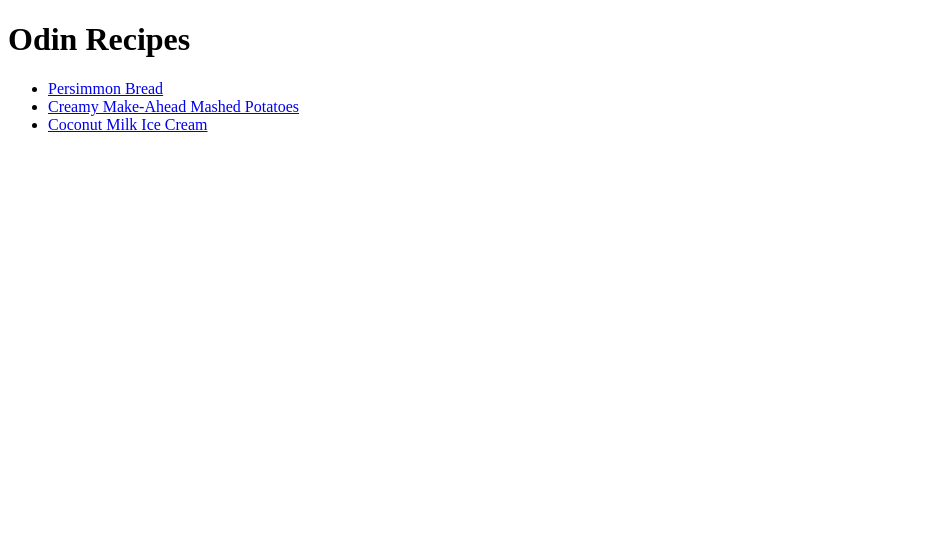
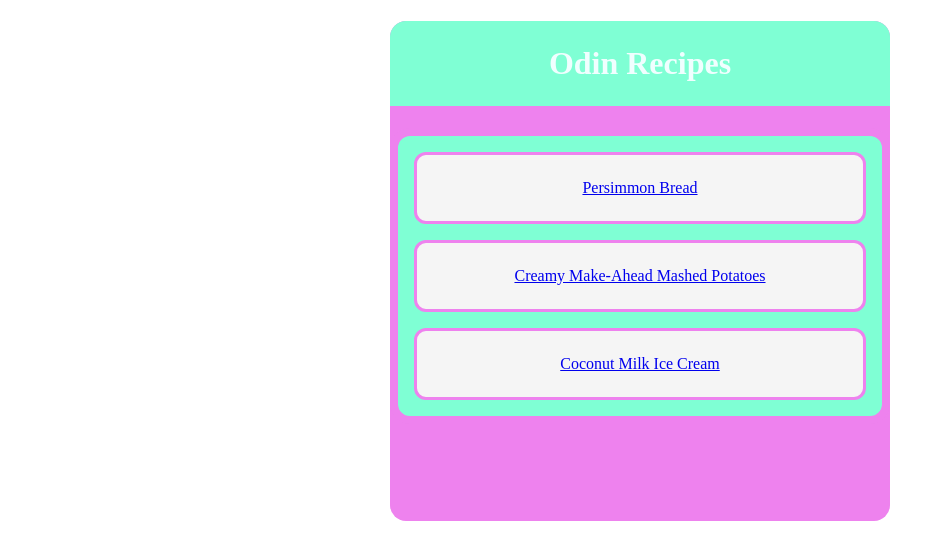
Before and after one commit to syarif-mh/odin-recipes, a plain HTML site: page index.html in a window 1280 px wide. Shown: the whole page, without its empty margins (0-944 px from the left). Drawn offline with Linux system fonts and the light colour scheme.

Commit message:
add style.css file and style index.html file

```diff
--- a/index.html
+++ b/index.html
@@ -4,14 +4,17 @@
     <meta charset="UTF-8">
     <meta name="viewport" content="width=device-width, initial-scale=1.0">
     <title>Odin Recipes</title>
+    <link rel="stylesheet" href="./style.css">
 </head>
 <body>
-    <h1>Odin Recipes</h1>
-    <ul>
-        <li><a href="./recipes/persimmon-bread.html" rel="noopener noreferrer">Persimmon Bread</a></li>
-        <li><a href="./recipes/mashed-potatoes.html" rel="noopener noreferrer">Creamy Make-Ahead Mashed Potatoes</a></li>
-        <li><a href="./recipes/coconut-milk-ic.html" rel="noopener noreferrer">Coconut Milk Ice Cream</a></li>
-    </ul>
+    <div class="recipes">
+        <h1 class="title">Odin Recipes</h1>
+        <ul>
+            <li class="unorder"><a href="./recipes/persimmon-bread.html" rel="noopener noreferrer">Persimmon Bread</a></li>
+            <li class="unorder"><a href="./recipes/mashed-potatoes.html" rel="noopener noreferrer">Creamy Make-Ahead Mashed Potatoes</a></li>
+            <li class="unorder"><a href="./recipes/coconut-milk-ic.html" rel="noopener noreferrer">Coconut Milk Ice Cream</a></li>
+        </ul>
+    </div>
 
 </body>
 </html>
--- /dev/null
+++ b/style.css
@@ -0,0 +1,40 @@
+* {
+    box-sizing: border-box;
+}
+
+.recipes {
+    width: 500px;
+    height: 500px;
+    background-color: violet;
+    margin: auto;
+    border-radius: 16px;
+}
+
+.title {
+    color: azure;
+    text-align: center;
+    background-color: aquamarine;
+    padding: 24px;
+    border-radius: 16px 16px 0 0;
+}
+
+ul {
+    list-style: none;
+    text-align: center;
+    padding-left: 0;
+    background-color: aquamarine;
+    border-radius: 20px;
+    border: 8px solid violet;
+}
+
+.unorder {
+    padding: 24px;
+    background: whitesmoke;
+    border: 3px solid violet;
+    margin: 16px;
+    border-radius: 12px;
+}
+
+/* a {
+    color: aquamarine;
+} */
```
